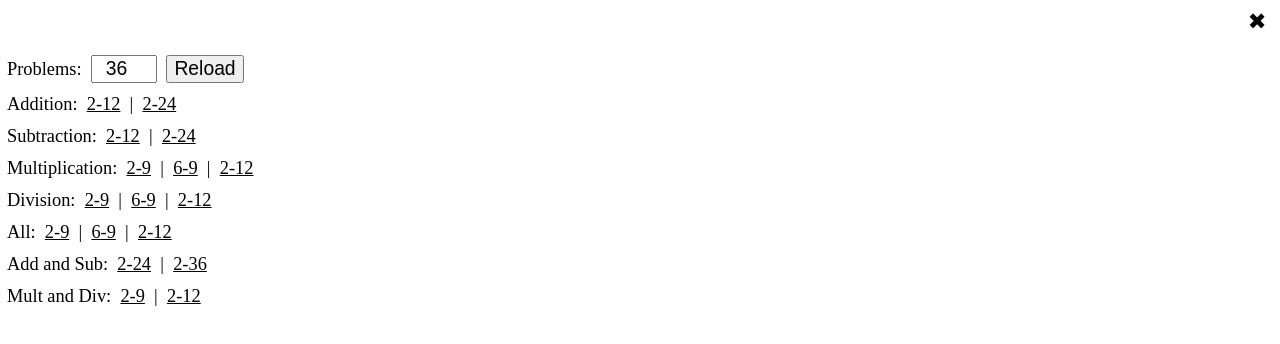
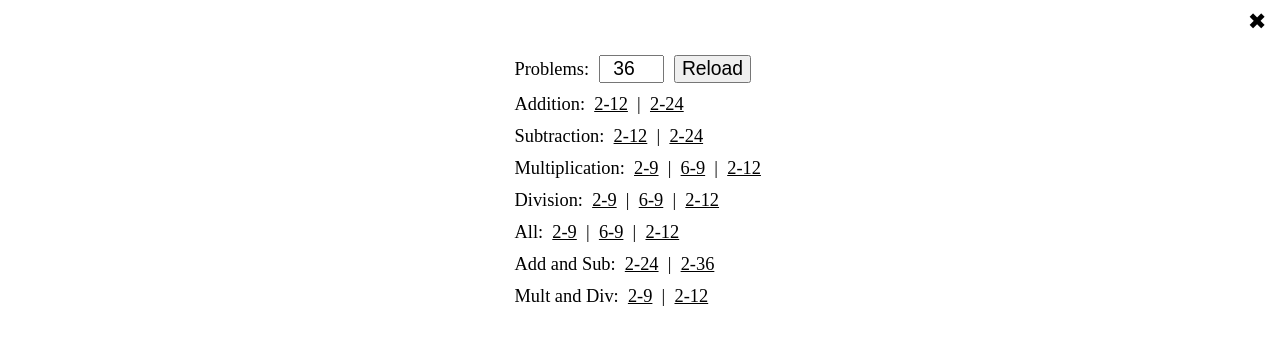
Before and after one commit to markasam/webtest, a plain HTML site: page time.html in a window 1280 px wide. Drawn offline with Linux system fonts and the light colour scheme.

Commit message:
Update time.html

```diff
--- a/time.html
+++ b/time.html
@@ -363,8 +363,8 @@
       #links {
         display:table;
         margin-top: 2em;
-        margin-left: 7px;
-        margin-right: 7px;
+        margin-left: auto;
+        margin-right: auto;
         font-size: 115%;
       }
 
```
